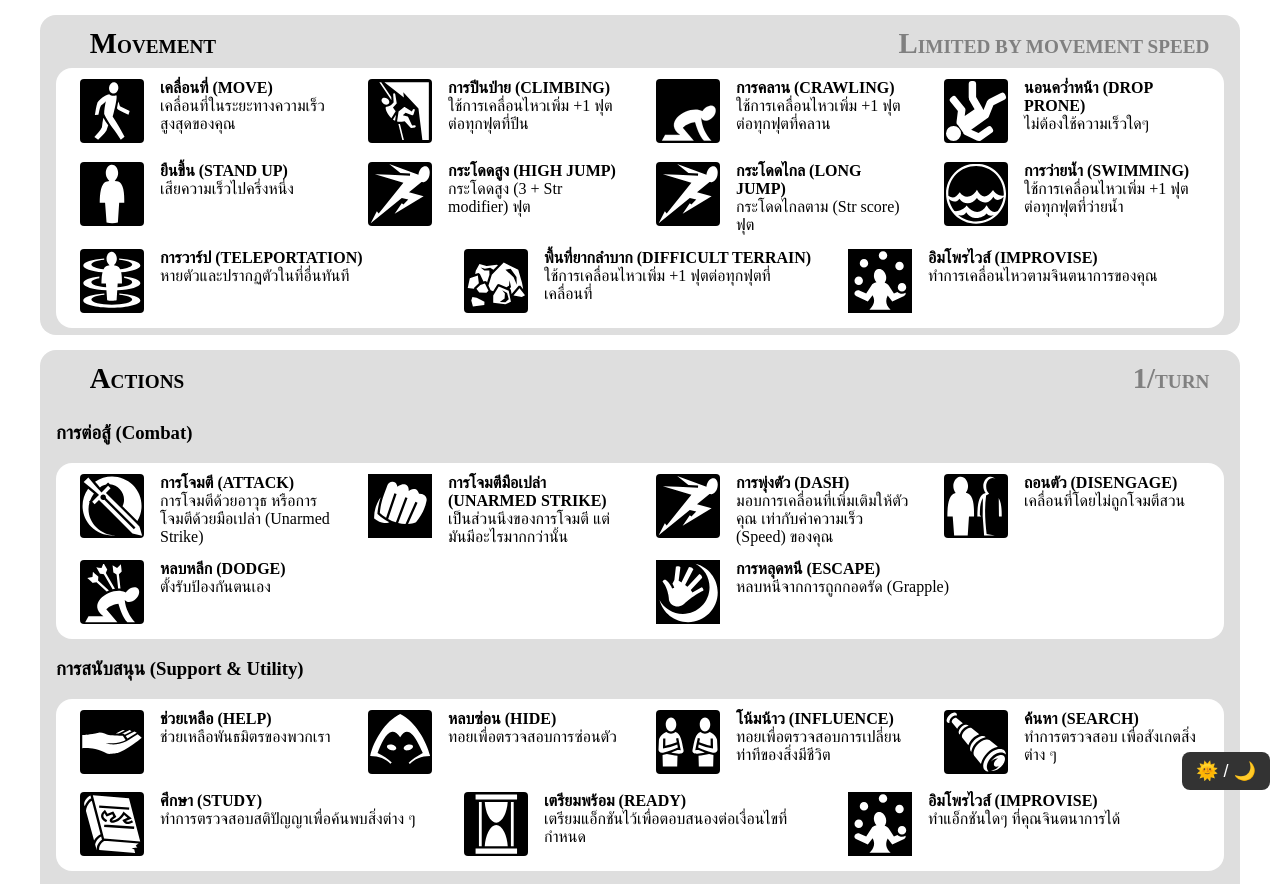
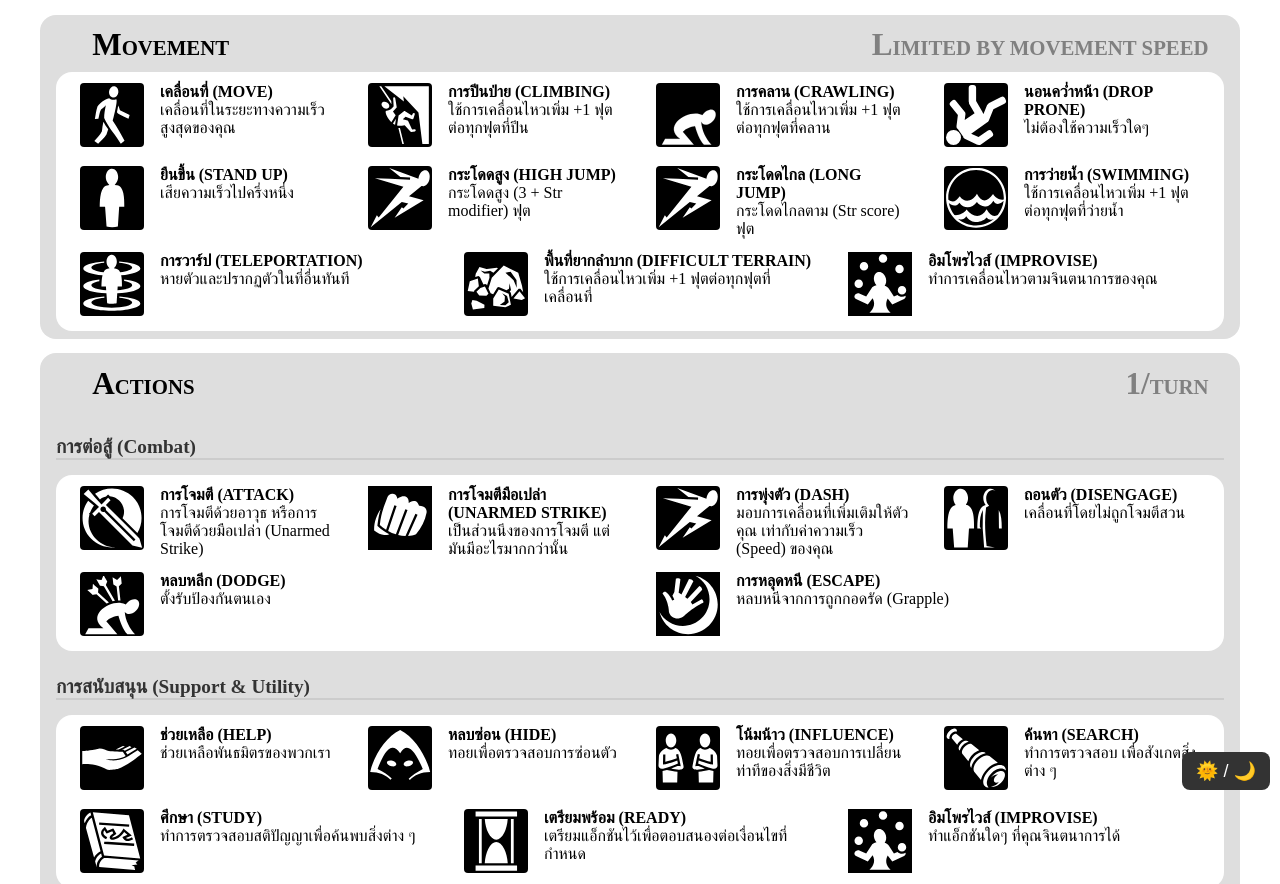
Before and after one commit to Pawarit-Tinlai/RedNakano-D-D-5.5-Quick-Reference-, a plain HTML site: page index.html in a window 1280 px wide. Shown: the top 884 px of the page. Drawn offline with Linux system fonts and the light colour scheme.

Commit message:
Update style.css

```diff
--- a/css/style.css
+++ b/css/style.css
@@ -7,7 +7,7 @@
     text-transform: uppercase;
     font-weight: bold;
   }
-  h1 { font-size: 120%; }
+  h1 { font-size: 130%; }
   h2 { font-size: 100%; }
 
   /* ปิดการขยายถ้าเป็นภาษาไทย */
@@ -68,7 +68,8 @@
 
   /* Hover สีตามประเภท */
   section#movement:hover            { background: #000080; } /* Navy */
-  section#actions:hover             { background: #8B0000; } /* DarkRed */
+  section#actions:hover             { background: #c40000; } /* DarkRed */
+  #actions:hover h3                 {color: #fff; /* เปลี่ยนเป็นสีขาว */}
   section#bonus_actions:hover       { background: #FFD700; } /* Gold */
   section#reactions:hover           { background: #FF8C00; } /* DarkOrange */
   section#conditions:hover          { background: #006400; } /* DarkGreen */
@@ -141,6 +142,16 @@
     margin: 2ex 2em;
     border-radius: 1em; /* มุมโค้งถ้าต้องการ */
   }
+  #actions h3 {
+    margin-top: 25px;
+    margin-bottom: 15px;
+    font-size: 1.2em;
+    font-weight: bold;
+    color: #333; /* สีปกติ */
+    transition: color 0.3s ease; /* ใส่ transition ให้เปลี่ยนสีลื่นขึ้น */
+    border-bottom: 2px solid #ccc; /* เส้นใต้ (เลือกใส่หรือไม่ใส่ก็ได้) */
+  }
+
 
   /* ------------------------- General Rules ------------------------- */
 
```
